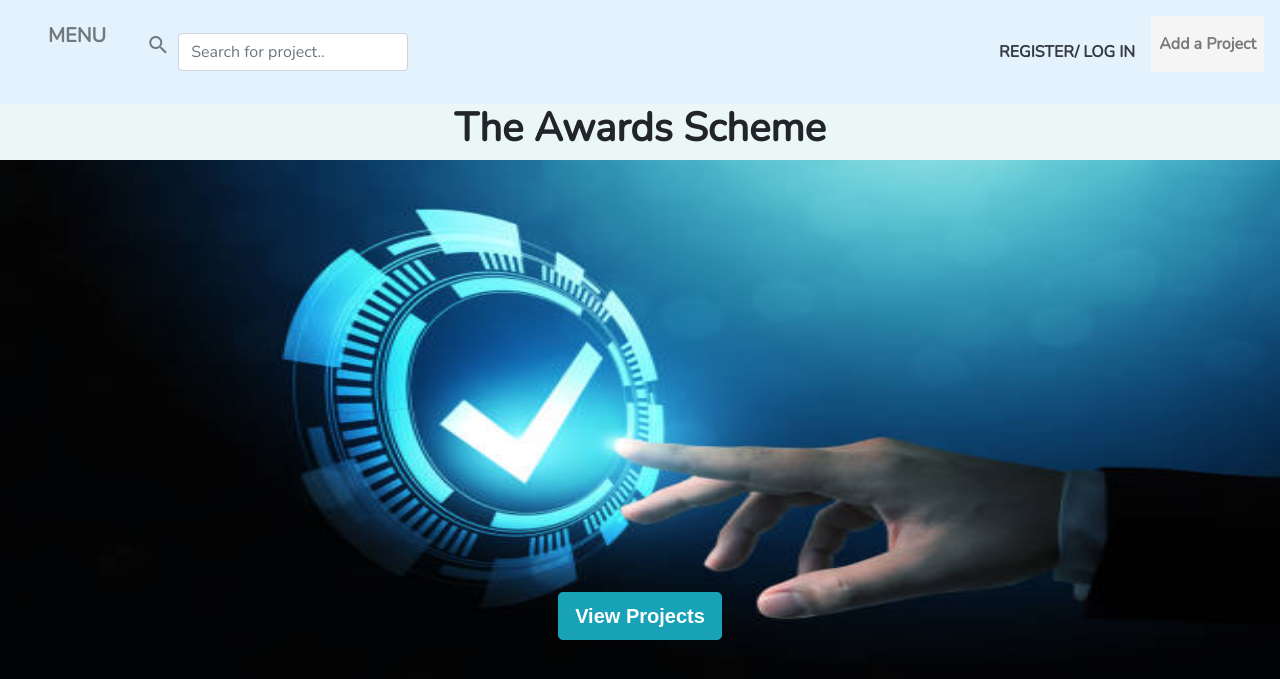
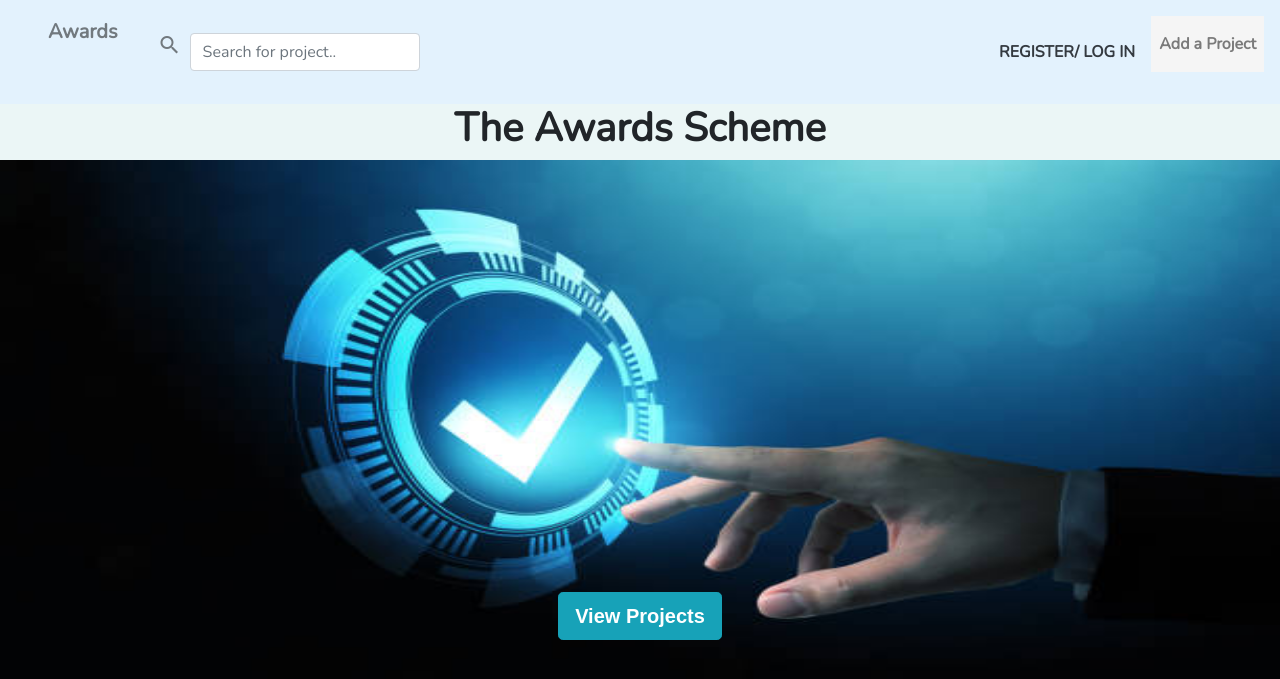
Before and after one commit to IsaacMurage-dev/Awards, a Django app: page / in a window 1280 px wide. Shown: the top 679 px of the page. Run offline with Django 3.2, Linux system fonts and the light colour scheme; some libraries are stand-ins or nearby versions.

Commit message:
make modification to navbar

```diff
--- a/awards/templates/navbar.html
+++ b/awards/templates/navbar.html
@@ -4,7 +4,7 @@
         <ul class="navbar-nav">
             <li onclick="openNav()">
                 <a class="nav-link brand-size" href="#"><i class=""></i><span
-                        class="d-flex float-right mt-1">MENU</span></a>
+                        class="d-flex">Awards</span></a>
             </li>
             <li class="nav-item ml-4">
                 <a class="nav-link my-3" href="#" id="search"><i class="material-icons hvr-grow ">search</i></a>
```
